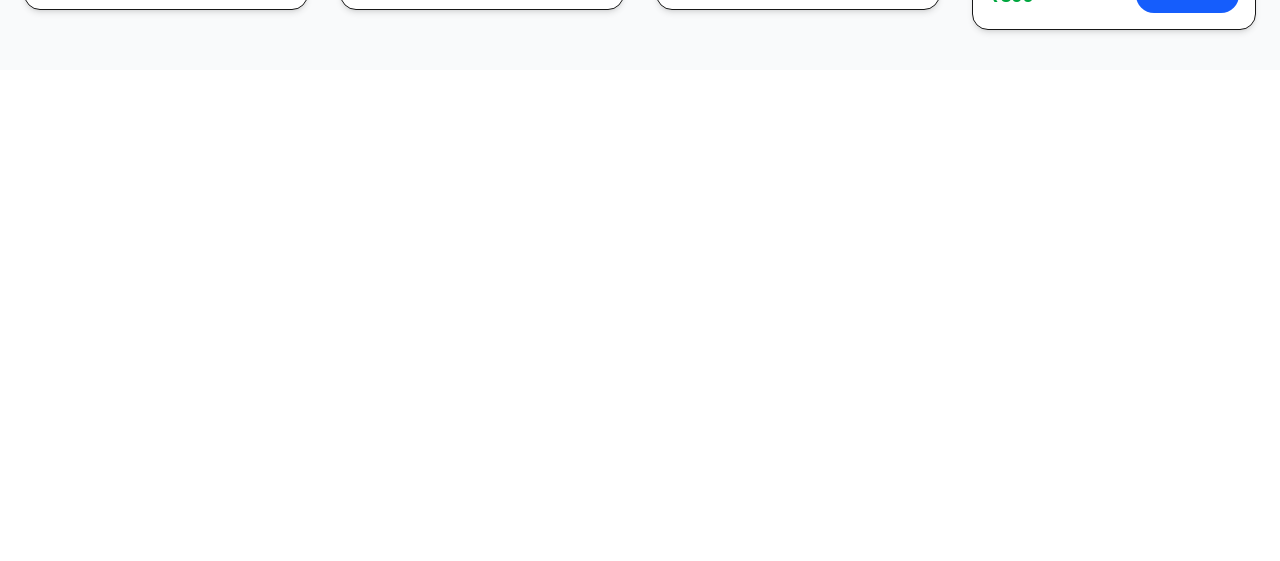
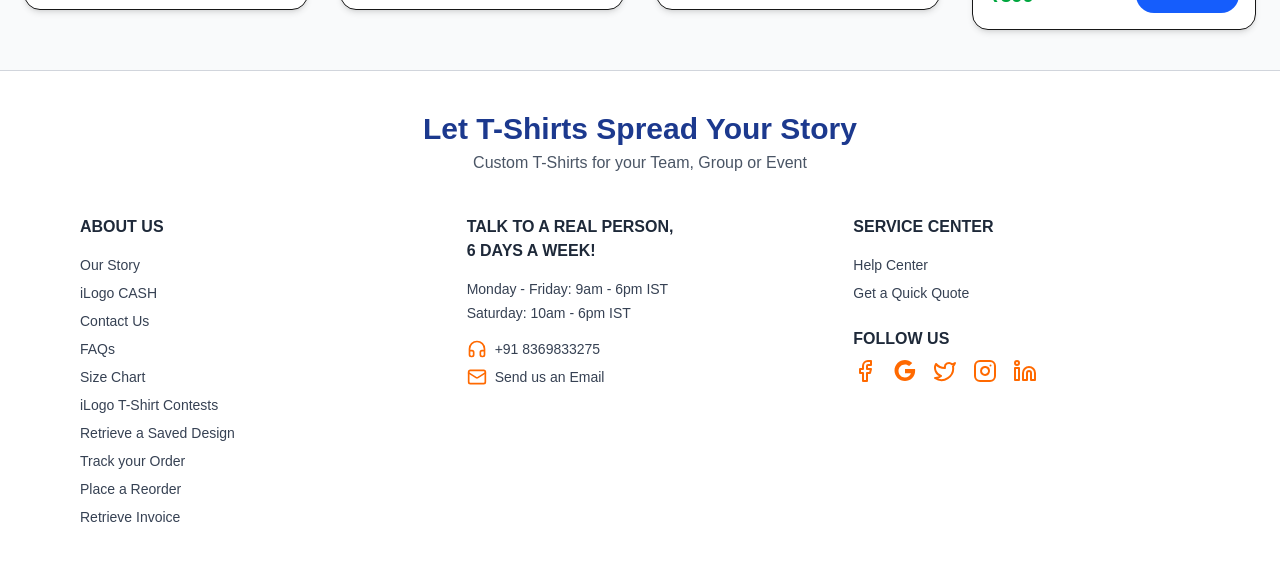
Before and after one commit to affanraza84/T-Shirt-Wear-XO, a Next.js app: page /shop in a window 1280 px wide. Shown: the part 1749-2310 px from the top of the page. Before the commit the page ends 1819 px from the top, so only its background shows below. Built offline with nearby package versions, Linux system fonts and the light colour scheme.

Commit message:
debugged

```diff
--- a/src/app/components/Carousel.tsx
+++ b/src/app/components/Carousel.tsx
@@ -2,6 +2,7 @@
 
 import React, { useState, useEffect } from "react";
 import { ChevronLeft, ChevronRight } from "lucide-react";
+import Image from "next/image";
 
 interface Customer {
   title: string;
@@ -63,7 +64,7 @@ const CustomerPhotos: React.FC = () => {
           Our Satisfied Customers
         </h2>
         <p className="mt-3 text-sm sm:text-base text-gray-600 max-w-2xl mx-auto">
-          Explore the diverse groups and organizations we've proudly served with
+          Explore the diverse groups and organizations we&apos;e proudly served with
           our custom solutions.
         </p>
       </div>
@@ -100,9 +101,11 @@ const CustomerPhotos: React.FC = () => {
               >
                 <div className="group bg-white rounded-md overflow-hidden shadow hover:shadow-lg transition">
                   <div className="relative h-36 sm:h-40 md:h-48 lg:h-52 xl:h-56">
-                    <img
+                    <Image
                       src={item.image}
                       alt={item.title}
+                      width={200}
+                      height={200}
                       className="w-full h-full object-cover group-hover:scale-105 transition-transform duration-300"
                     />
                     <div className="absolute inset-0 bg-black/30 opacity-0 group-hover:opacity-100 transition-opacity duration-300" />
--- a/src/app/components/Footer.tsx
+++ b/src/app/components/Footer.tsx
@@ -107,14 +107,15 @@ const Footer: React.FC = () => {
   );
 };
 
-// Placeholder for Google icon
-const GoogleIcon = (props: any) => (
+// ✅ Fixed TypeScript error by using correct type
+const GoogleIcon = (props: React.SVGProps<SVGSVGElement>) => (
   <svg
     xmlns="http://www.w3.org/2000/svg"
     viewBox="0 0 48 48"
-    width={props.size || 24}
-    height={props.size || 24}
+    width={props.width || 24}
+    height={props.height || 24}
     className="fill-orange-500"
+    {...props}
   >
     <path d="M44.5 20H24v8.5h11.9C34.2 33.8 29.7 37 24 37c-7.2 0-13-5.8-13-13s5.8-13 13-13c3.2 0 6.1 1.2 8.3 3.1l6.2-6.2C34.2 4.6 29.4 2 24 2 12.4 2 3 11.4 3 23s9.4 21 21 21c10.5 0 20.3-7.5 20.3-21 0-1.2-.1-2.2-.3-3z" />
   </svg>
--- a/src/app/components/Navbar.tsx
+++ b/src/app/components/Navbar.tsx
@@ -12,6 +12,7 @@ import { FaWhatsapp } from "react-icons/fa";
 import Link from "next/link";
 import { useCart } from "../context/CartContext";
 import { useRouter } from "next/navigation";
+import Image from "next/image";
 
 const Navbar = () => {
   const navItems = [
@@ -60,7 +61,7 @@ const Navbar = () => {
       <div className="bg-white shadow-md px-6 sm:px-8 py-4 flex items-center justify-between">
         <Link href="/">
           <div className="h-1 w-full flex items-center cursor-pointer">
-            <img
+            <Image
               src="/images/logo6.jpg"
               alt="Business Logo"
               className="object-contain w-32 sm:w-40 md:w-48 p-6 lg:w-56 xl:w-64 h-auto"
--- a/src/app/components/Products.tsx
+++ b/src/app/components/Products.tsx
@@ -1,4 +1,5 @@
 import React from "react";
+import Image from "next/image";
 
 const ProductsPage = () => {
   const CustomTees = [
@@ -72,7 +73,7 @@ const ProductsPage = () => {
               className="group bg-white rounded-2xl shadow-md overflow-hidden hover:shadow-xl transition-shadow duration-300"
             >
               <div className="relative w-full pt-[100%] bg-gray-100">
-                <img
+                <Image
                   src={tee.image}
                   alt={tee.title}
                   className="absolute top-0 left-0 w-full h-full object-contain"
--- a/src/app/manageAccount/page.tsx
+++ b/src/app/manageAccount/page.tsx
@@ -68,7 +68,7 @@ const Page = () => {
             animate={{ opacity: 1, y: 0 }}
             transition={{ delay: 0.2 }}
           >
-            <p className="text-gray-600">You're not signed in yet.</p>
+            <p className="text-gray-600">You&apos;re not signed in yet.</p>
 
             <motion.div
               whileHover={{ scale: 1.05 }}
--- a/src/app/products/page.tsx
+++ b/src/app/products/page.tsx
@@ -1,11 +1,10 @@
 "use client";
 import React from "react";
-import Navbar from "../components/Navbar"; // adjust the path if needed
 import Image from "next/image";
 import Footer from "../components/Footer";
 import Carousel from "../components/Carousel";
 import ApparelSection from "./ApparelSection";
-import { Fullscreen } from "lucide-react";
+// import { Fullscreen } from "lucide-react";
 
 const ProductsPage = () => {
   return (
--- a/src/app/shop/page.tsx
+++ b/src/app/shop/page.tsx
@@ -4,6 +4,7 @@ import ProductCard from "../components/ProductCard";
 import { Product } from "@/types";
 import { motion } from "framer-motion";
 import { SparklesIcon } from "@heroicons/react/24/outline";
+import Footer from "../components/Footer";
 
 const sampleProducts: Product[] = [
   {
@@ -167,6 +168,7 @@ export default function ShopPage() {
           </motion.div>
         ))}
       </motion.div>
+      <Footer />
     </div>
   );
 }
```
